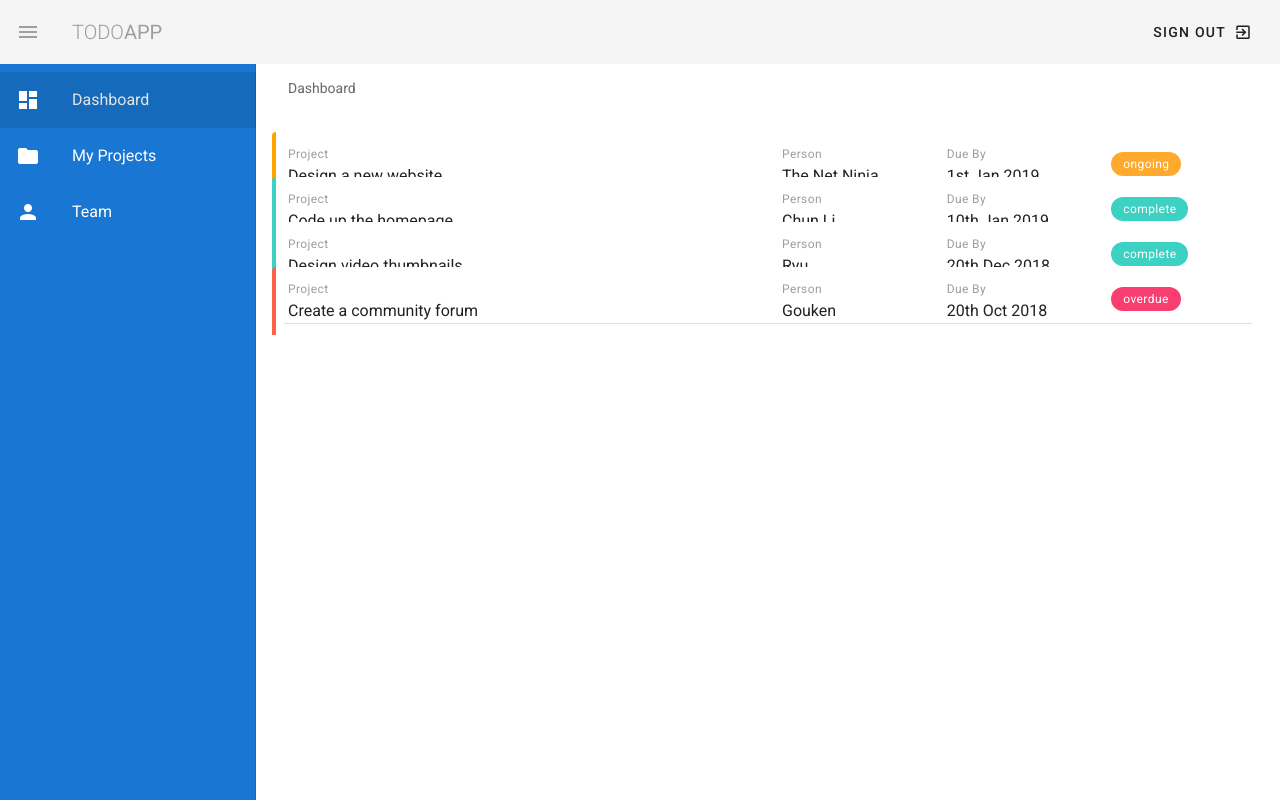
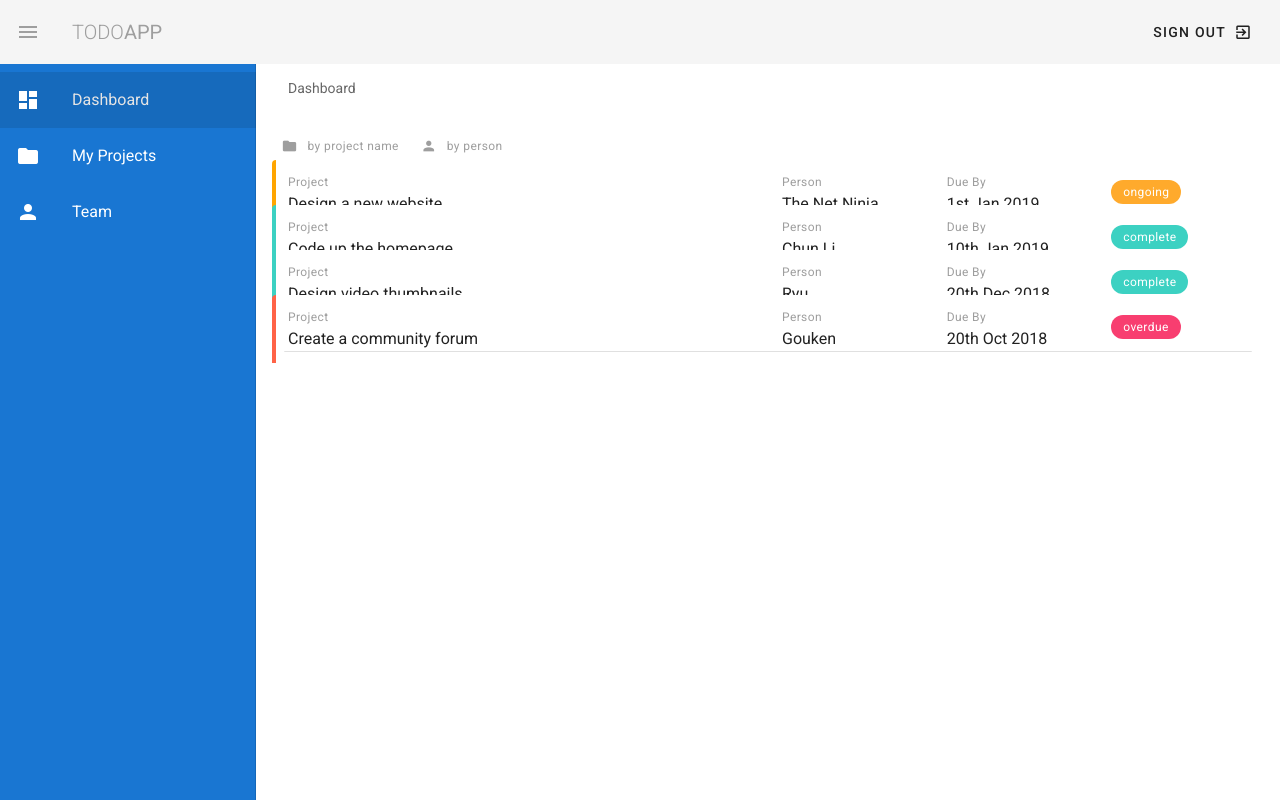
Before and after one commit to teamyudin/vuetify-todo, a Vue app: page /#/ in a window 1280 px wide. Built offline with nearby package versions, Linux system fonts and the light colour scheme.

Commit message:
sort project list

```diff
--- a/src/views/Dashboard.vue
+++ b/src/views/Dashboard.vue
@@ -3,6 +3,18 @@
     <v-subheader>Dashboard</v-subheader>
 
     <v-container class="my-5">
+
+      <v-row class="mb-3">
+        <v-btn small flat text color="grey" @click="sortBy('title')">
+          <v-icon left small>mdi-folder</v-icon>
+          <span class="caption text-lowercase">By project name</span>
+        </v-btn>
+
+        <v-btn small flat text color="grey" @click="sortBy('person')">
+          <v-icon left small>mdi-account</v-icon>
+          <span class="caption text-lowercase">By person</span>
+        </v-btn>
+      </v-row>
 
       <v-card flat v-for="project in projects" :key="project.title">
         <v-row wrap :class="`pa3 project ${project.status}`">
@@ -52,7 +64,10 @@
       ],
     }
   },
-  components: {
+  methods: {
+    sortBy(prop){
+      this.projects.sort((a,b) => a[prop] < b[prop] ? -1 : 1)
+    },
   },
 };
 </script>
```
